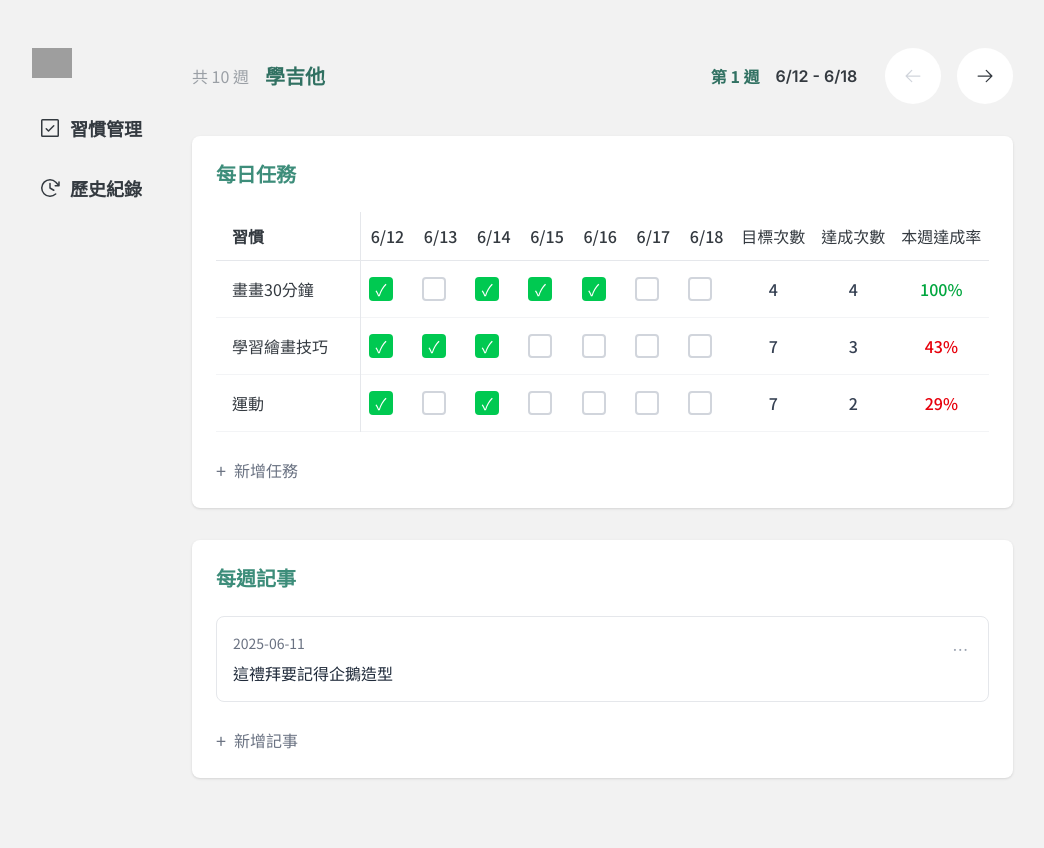
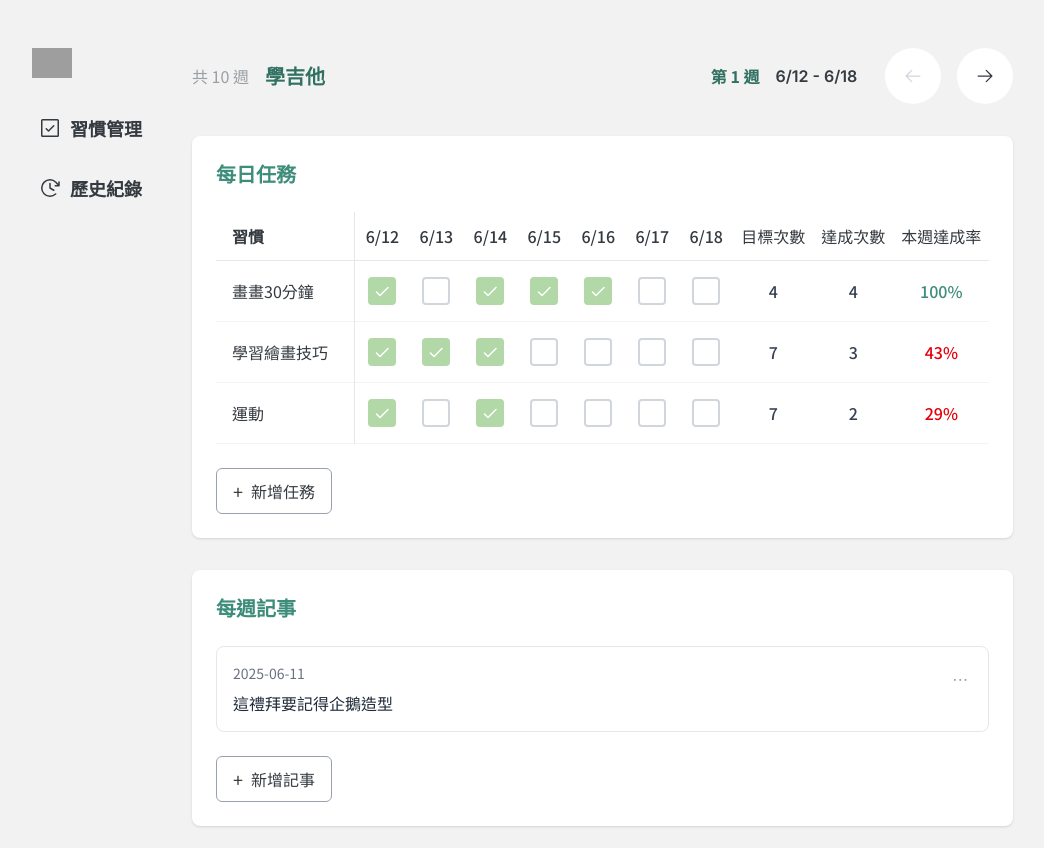
Before and after one commit to eatbear25/Treebit, a Next.js app in the folder frontend/: page /habits/1 in a window 1280 px wide. Shown: the whole page, without its empty margins (4-1048 px from the left). Built offline with nearby package versions, Linux system fonts and the light colour scheme; grey boxes are pictures that could not be loaded.

Commit message:
style: 調整任務列表勾選框顏色樣式

```diff
--- a/frontend/app/(main)/habits/_components/TaskRow.jsx
+++ b/frontend/app/(main)/habits/_components/TaskRow.jsx
@@ -1,3 +1,5 @@
+import { PiCheckBold } from 'react-icons/pi'
+
 export default function TaskRow({ task, weekDays, onToggleTask }) {
   const getCompletionRate = (task) => {
     return Math.round((task.completedCount / task.targetDays) * 100)
@@ -11,16 +13,16 @@ export default function TaskRow({ task, weekDays, onToggleTask }) {
         </div>
       </td>
       {task.completedDays.map((completed, dayIndex) => (
-        <td key={dayIndex} className="px-2 py-4 text-center">
+        <td key={dayIndex} className="px-5 py-4 text-center md:px-3">
           <button
             onClick={() => onToggleTask(task.id, dayIndex)}
-            className={`flex h-6 w-6 items-center justify-center rounded transition-colors ${
+            className={`mx-auto flex h-7 w-7 cursor-pointer items-center justify-center rounded transition-colors ${
               completed
-                ? 'bg-green-500 text-white'
-                : 'border-2 border-gray-300 hover:border-green-400'
+                ? 'bg-[#B3D8A8] text-white'
+                : 'border-2 border-gray-300 hover:border-[#A3D1C6] hover:bg-[#ecf4f2]'
             }`}
           >
-            {completed && '✓'}
+            {completed && <PiCheckBold />}
           </button>
         </td>
       ))}
@@ -34,9 +36,9 @@ export default function TaskRow({ task, weekDays, onToggleTask }) {
         <span
           className={`font-medium ${
             getCompletionRate(task) === 100
-              ? 'text-green-600'
+              ? 'text-[#3D8D7A]'
               : getCompletionRate(task) >= 50
-                ? 'text-yellow-600'
+                ? 'text-yellow-500'
                 : 'text-red-600'
           }`}
         >
--- a/frontend/app/(main)/habits/_components/TaskTable.jsx
+++ b/frontend/app/(main)/habits/_components/TaskTable.jsx
@@ -52,7 +52,7 @@ export default function TaskTable({
 
         <button
           onClick={onAddTask}
-          className="mt-6 flex items-center gap-2 text-gray-500 transition-colors hover:text-gray-700"
+          className="mt-6 flex cursor-pointer items-center gap-2 rounded-md border border-gray-400 px-4 py-2 transition hover:bg-gray-100 hover:text-gray-700 active:scale-97"
         >
           <span className="text-lg">+</span>
           <span>新增任務</span>
--- a/frontend/app/(main)/habits/_components/WeeklyNotes.jsx
+++ b/frontend/app/(main)/habits/_components/WeeklyNotes.jsx
@@ -24,7 +24,7 @@ export default function WeeklyNotes({
 
         <button
           onClick={onAddNote}
-          className="mt-6 flex items-center gap-2 text-gray-500 transition-colors hover:text-gray-700"
+          className="mt-6 flex cursor-pointer items-center gap-2 rounded-md border border-gray-400 px-4 py-2 transition hover:bg-gray-100 hover:text-gray-700 active:scale-97"
         >
           <span className="text-lg">+</span>
           <span>新增記事</span>
```
